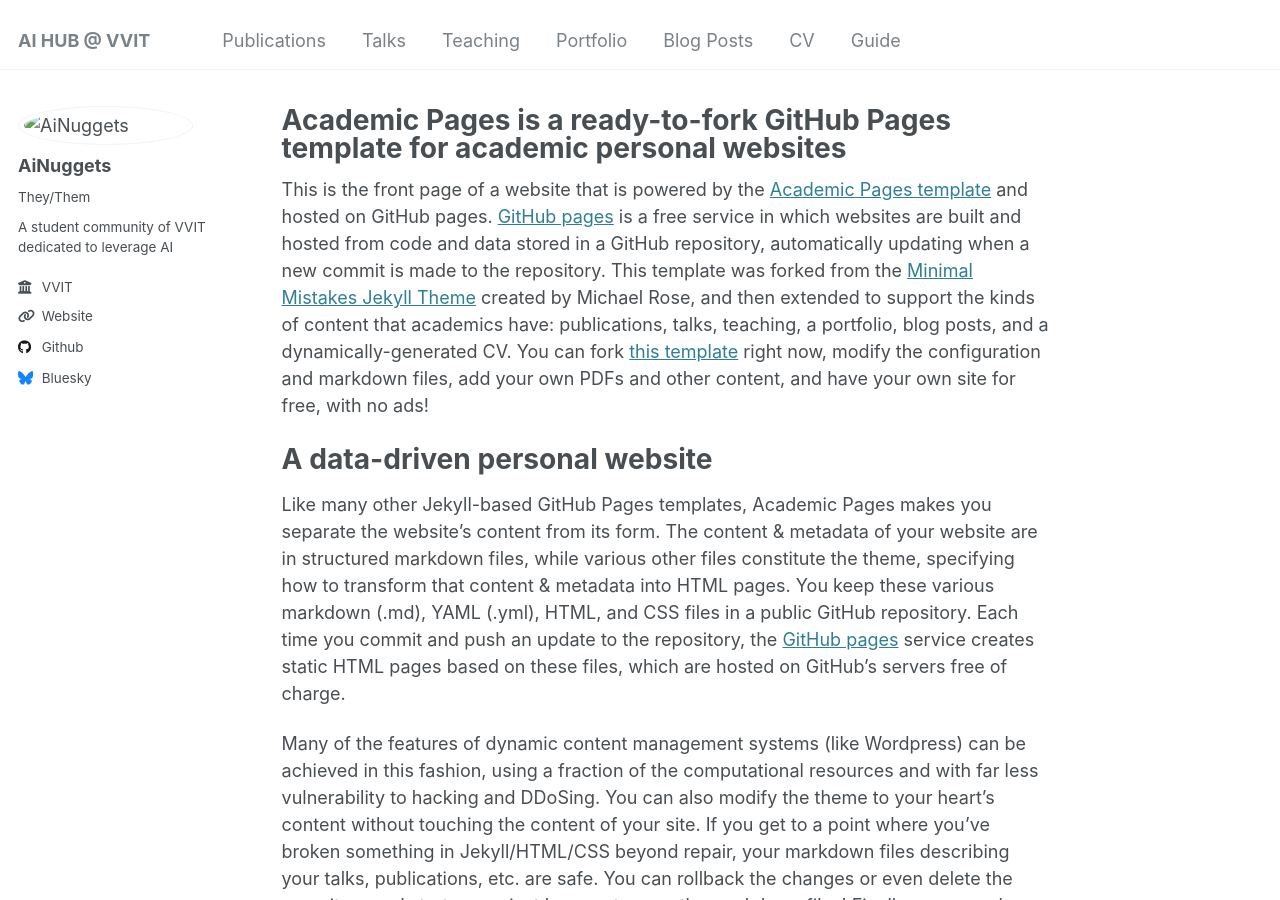
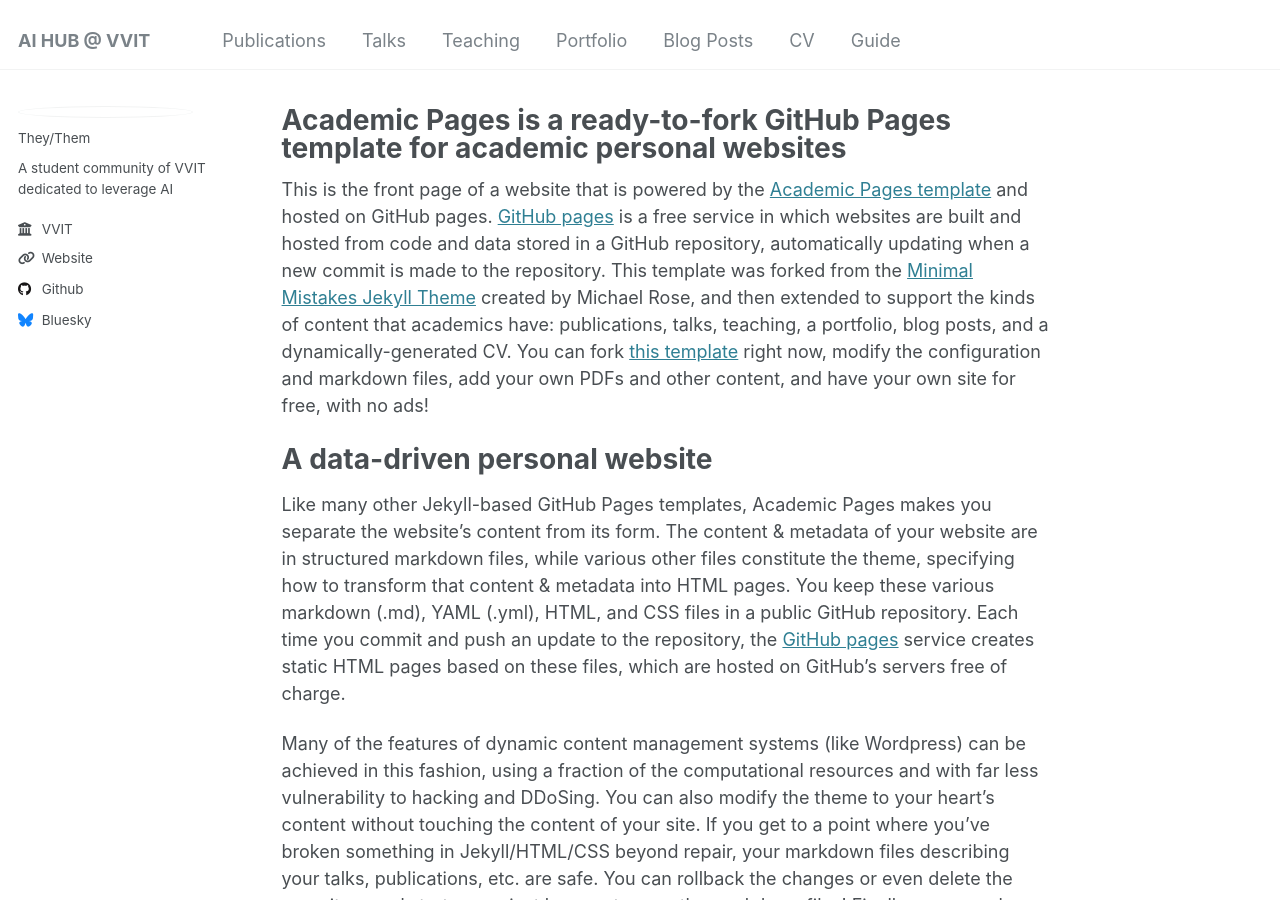
Before and after one commit to aihubbq/aihub-vvit.github.io, a Jekyll site: the page built from _pages/about.md, in a window 1280 px wide and 900 px high. Built offline with Jekyll 4.4.1, drawn with Linux system fonts in a browser that asks for light colours.

Commit message:
Update _config.yml

```diff
--- a/_config.yml
+++ b/_config.yml
@@ -22,7 +22,7 @@ repository               : "aihubbq/aihubbq.github.io"
 author:
   # Biographic information
   avatar           : "images/profile.png"
-  name             : "AiNuggets"
+  name             : #"AiNuggets"
   pronouns         : "They/Them"
   bio              : "A student community of VVIT dedicated to leverage AI"
   location         : # "Earth"
```
